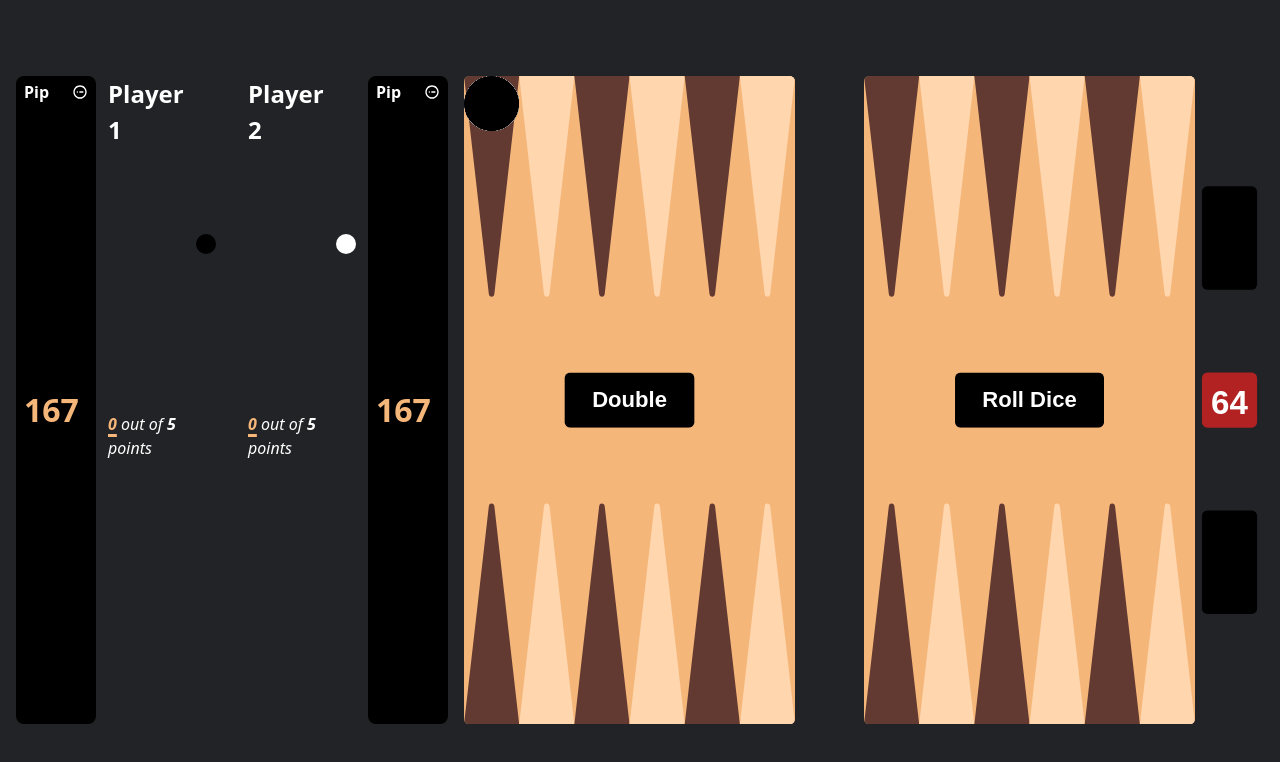
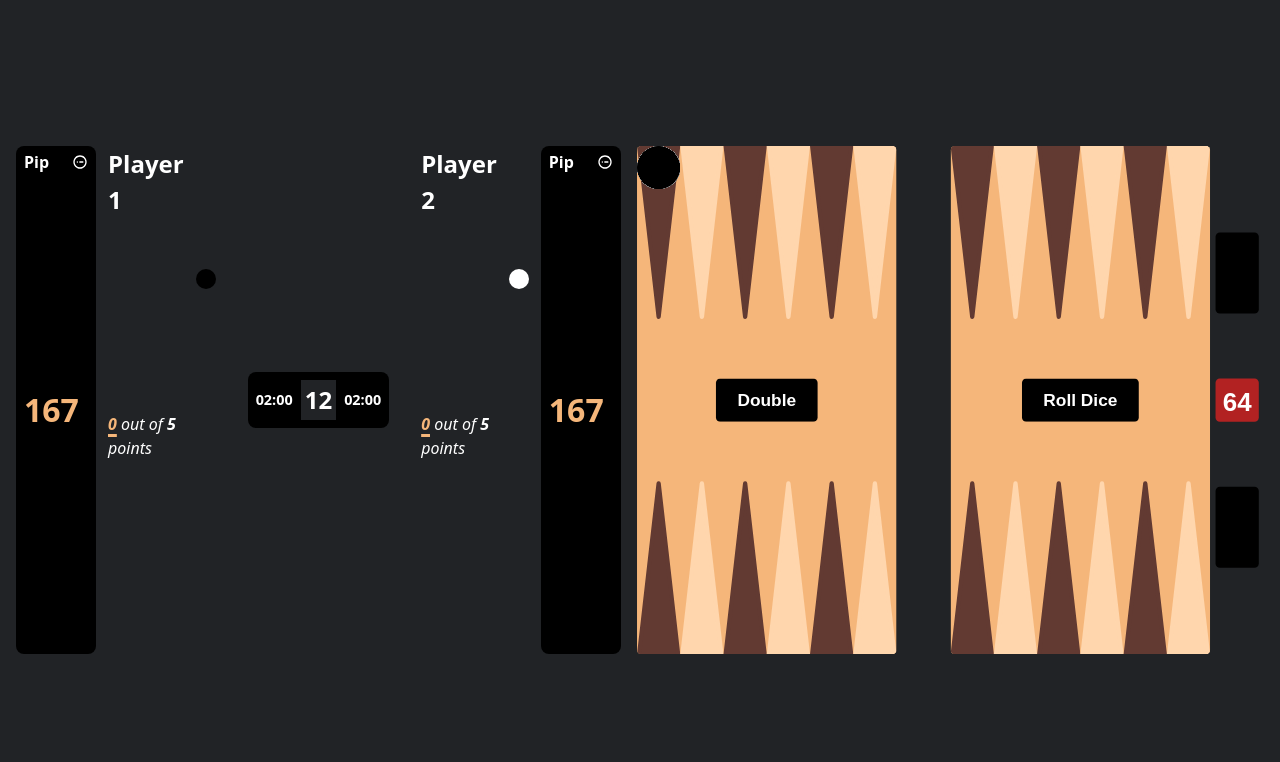
Before and after one commit to veyndan/backgammon, a website built with Parcel: page index.html in a window 1280 px wide. Built offline with nearby package versions, Linux system fonts and the light colour scheme.

Commit message:
Add a no-op timer

```diff
--- a/index.css
+++ b/index.css
@@ -61,7 +61,7 @@ body > div {
 	justify-content: space-around;
 	gap: 2rem;
 
-	& > div {
+	& > div[data-player] {
 		display: grid;
 		gap: 0 .75rem;
 		color: white;
@@ -146,6 +146,30 @@ body > div {
 			grid-template-areas:
 				"name checker pip"
 				"points points pip";
+		}
+	}
+
+	& > #timer {
+		display: flex;
+		justify-content: center;
+		align-items: center;
+		gap: .5rem;
+		margin-block: auto;
+		padding: .5rem;
+		border-radius: .5rem;
+		font-weight: bold;
+		background: black;
+		color: white;
+		line-height: 1;
+
+		& > .reserve-bank {
+			font-size: .9rem;
+		}
+
+		& > #move {
+			background: hsl(var(--background-hsl));
+			font-size: 1.5rem;
+			padding: .5rem .25rem;
 		}
 	}
 }
--- a/index.html
+++ b/index.html
@@ -24,6 +24,11 @@
           </a>
           <span>167</span>
         </span>
+      </div>
+      <div id="timer">
+        <span class="reserve-bank">02:00</span>
+        <span id="move">12</span>
+        <span class="reserve-bank">02:00</span>
       </div>
       <div data-player="2">
         <span class="name" contenteditable="true">Player 2</span>
```
